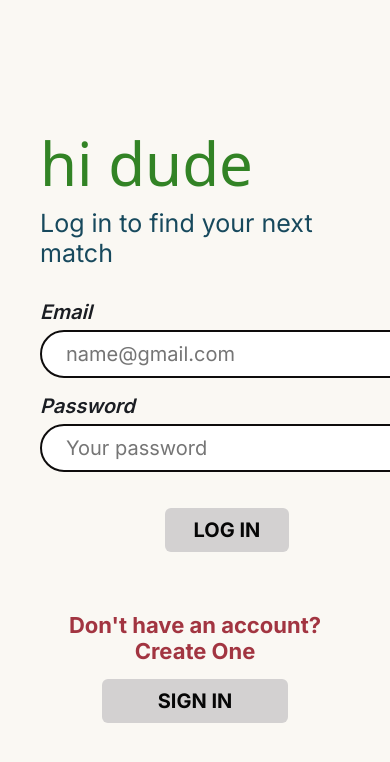
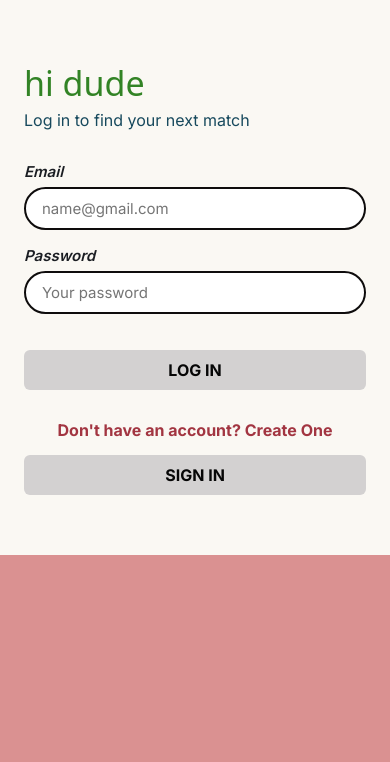
Before and after one commit to v-e-n-k-a-t-77/playing-partner, a React app in the folder frontend/: page /login in a window 390 px wide. Shown: the top 762 px of the page. Built offline with nearby package versions, Linux system fonts and the light colour scheme; no server answers; the HTML template or start-up script is replaced by a standard one; a web font is replaced by a local one.

Commit message:
chnaged display on mobile

```diff
--- a/frontend/src/pages/Login.css
+++ b/frontend/src/pages/Login.css
@@ -152,3 +152,64 @@ display: block;             /* 👈 CRITICAL: Allows width, margins, & padding t
 .signup-button:hover {
   background:  #da9191;
 }
+@media (max-width: 768px) {
+  .login-page::before {
+    display: none;
+  }
+
+  .login-page {
+    display: block;
+  }
+
+  .login-form-side {
+    width: 100%;
+    min-width: unset;
+    margin-left: 0;
+    padding: 60px 24px;
+  }
+
+  .form-wrap {
+    max-width: 100%;
+  }
+
+  .form-wrap h1 {
+    white-space: normal;
+    font-size: 34px;
+  }
+
+  p.subtext {
+    font-size: 16px;
+  }
+
+  .field.field label {
+    font-size: 15px;
+  }
+
+  .field.field input {
+    width: 100%;
+    padding: 10px 16px;
+    font-size: 15px;
+  }
+
+  .login-button[type='submit'] {
+    width: 100%;
+    margin-left: 0;
+    font-size: 16px;
+  }
+
+  p.msg.error {
+    width: 100%;
+    margin-left: 0;
+    font-size: 14px;
+  }
+
+  .switch-auth {
+    font-size: 16px;
+    margin-top: 30px;
+  }
+
+  .signup-button {
+    width: 100%;
+    font-size: 16px;
+  }
+}
```
